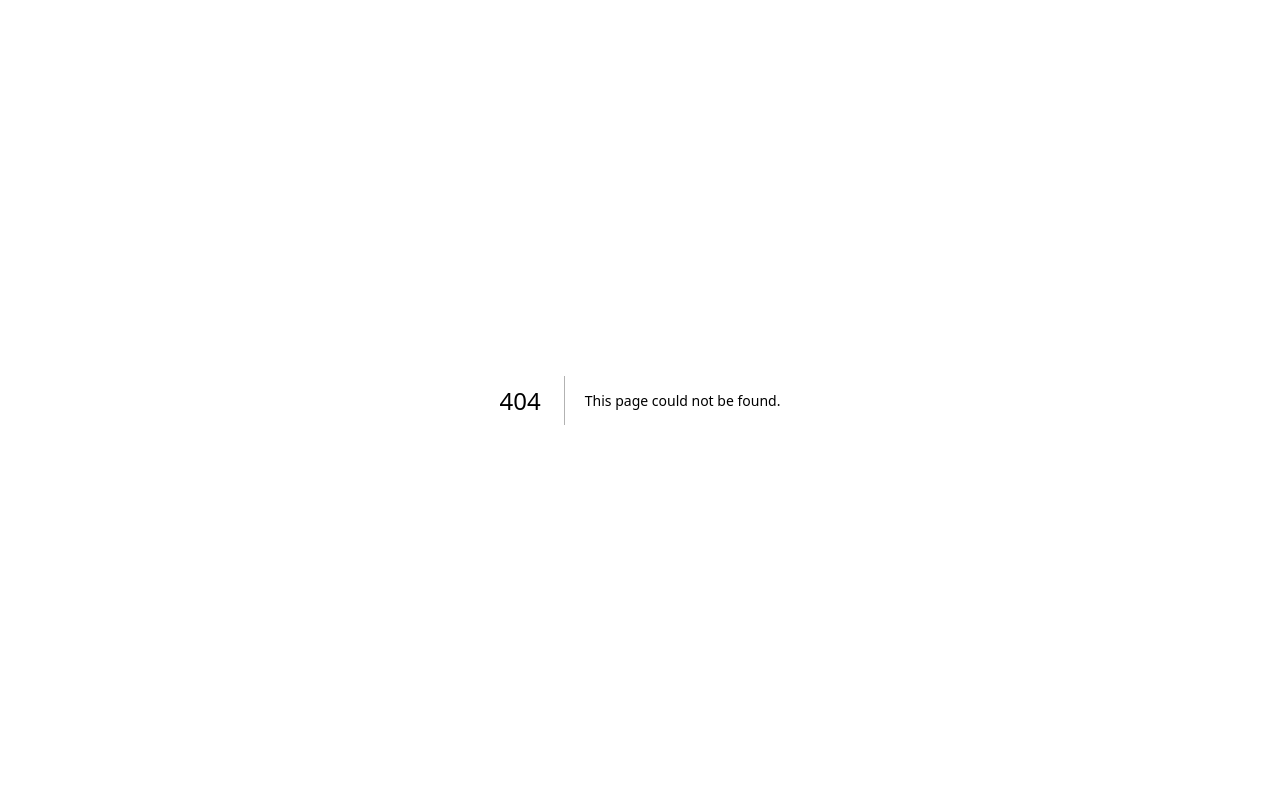
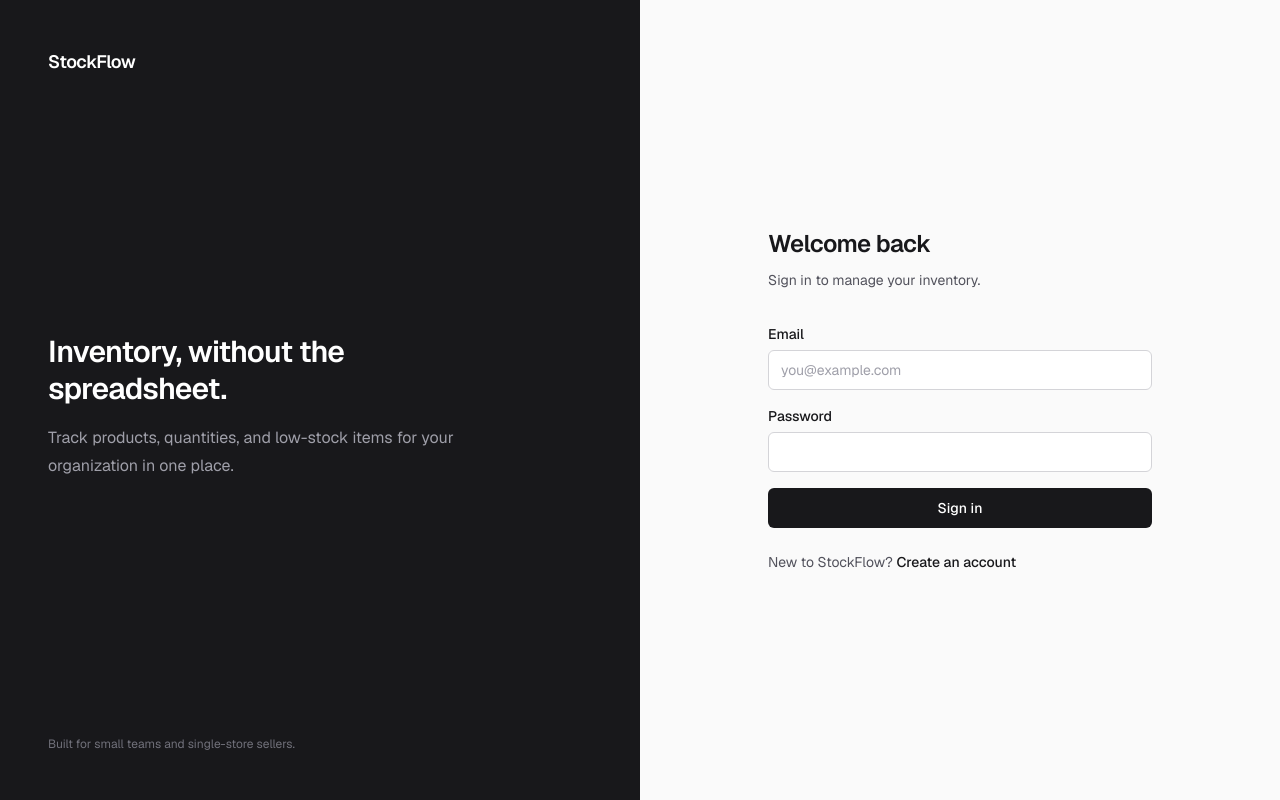
Before and after one commit to MukulPretham/wexa, a Next.js app: page /login in a window 1280 px wide. Before the commit this address had no page. Built offline with nearby package versions, Linux system fonts and the light colour scheme; no server answers.

Commit message:
feat(auth): implement login, logout and session cookie handling
Email/password login with a generic failure message, constant-time comparison for unknown accounts, session rotation on login, and logout that revokes the database session before clearing the cookie.

```diff
--- a/src/app/(app)/dashboard/page.tsx
+++ b/src/app/(app)/dashboard/page.tsx
@@ -1,15 +1,31 @@
+import { logoutAction } from "@/app/(auth)/actions";
+import { Button } from "@/components/ui/button";
+
 export default function DashboardPage() {
   return (
-    <main className="flex min-h-screen flex-1 items-center justify-center px-6">
+    <div className="flex min-h-screen flex-1 flex-col">
+      <header className="flex h-16 items-center justify-between border-b border-zinc-200 bg-white px-6">
+        <span className="text-sm font-semibold tracking-tight text-zinc-900">
+          StockFlow
+        </span>
+        <form action={logoutAction}>
+          <Button type="submit" variant="secondary" size="sm">
+            Log out
+          </Button>
+        </form>
+      </header>
+
+      <main className="flex flex-1 items-center justify-center px-6">
         <div className="max-w-md text-center">
           <h1 className="text-2xl font-semibold tracking-tight text-zinc-900">
             Dashboard
           </h1>
           <p className="mt-2 text-sm leading-6 text-zinc-600">
-          Your organization is ready. Product management and inventory metrics
-          are on the way.
+            Your organization is ready. Product management and inventory
+            metrics are on the way.
           </p>
         </div>
       </main>
+    </div>
   );
 }
--- a/src/app/(auth)/actions.ts
+++ b/src/app/(auth)/actions.ts
@@ -3,13 +3,23 @@
 import { redirect } from "next/navigation";
 import { z } from "zod";
 import { prisma } from "@/lib/db";
-import { createUserSession, hashPassword } from "@/lib/auth";
-import { signupSchema } from "@/lib/validation/auth";
+import {
+  createUserSession,
+  destroySession,
+  hashPassword,
+  verifyPassword,
+} from "@/lib/auth";
+import { loginSchema, signupSchema } from "@/lib/validation/auth";
 
 export type AuthFormState = {
   error?: string;
   fieldErrors?: Record<string, string[] | undefined>;
 } | null;
+
+// Compared against when the email does not exist, so a failed login takes a
+// similar amount of time whether or not the account is registered.
+const DUMMY_PASSWORD_HASH =
+  "$2b$10$LDQsA9salne.iIAeRH5D1.AHlUcAWvyq1Tjne0l3.WS/OrnN7YyYi";
 
 export async function signupAction(
   _prevState: AuthFormState,
@@ -69,3 +79,39 @@ export async function signupAction(
   await createUserSession(userId);
   redirect("/dashboard");
 }
+
+export async function loginAction(
+  _prevState: AuthFormState,
+  formData: FormData,
+): Promise<AuthFormState> {
+  const parsed = loginSchema.safeParse({
+    email: formData.get("email"),
+    password: formData.get("password"),
+  });
+
+  if (!parsed.success) {
+    return { fieldErrors: z.flattenError(parsed.error).fieldErrors };
+  }
+
+  const { email, password } = parsed.data;
+  const user = await prisma.user.findUnique({ where: { email } });
+
+  if (!user) {
+    await verifyPassword(password, DUMMY_PASSWORD_HASH);
+    return { error: "Invalid email or password." };
+  }
+
+  const passwordMatches = await verifyPassword(password, user.passwordHash);
+
+  if (!passwordMatches) {
+    return { error: "Invalid email or password." };
+  }
+
+  await createUserSession(user.id);
+  redirect("/dashboard");
+}
+
+export async function logoutAction(): Promise<void> {
+  await destroySession();
+  redirect("/login");
+}
--- /dev/null
+++ b/src/app/(auth)/login/login-form.tsx
@@ -0,0 +1,55 @@
+"use client";
+
+import { useActionState } from "react";
+import { Button } from "@/components/ui/button";
+import { Field, FormError } from "@/components/ui/field";
+import { Input } from "@/components/ui/input";
+import { loginAction, type AuthFormState } from "../actions";
+
+const initialState: AuthFormState = null;
+
+export function LoginForm() {
+  const [state, formAction, pending] = useActionState(
+    loginAction,
+    initialState,
+  );
+
+  const fieldErrors = state?.fieldErrors;
+
+  return (
+    <form action={formAction} className="space-y-4" noValidate>
+      <FormError message={state?.error} />
+
+      <Field label="Email" htmlFor="email" error={fieldErrors?.email?.[0]}>
+        <Input
+          id="email"
+          name="email"
+          type="email"
+          autoComplete="email"
+          placeholder="you@example.com"
+          aria-invalid={Boolean(fieldErrors?.email)}
+          required
+        />
+      </Field>
+
+      <Field
+        label="Password"
+        htmlFor="password"
+        error={fieldErrors?.password?.[0]}
+      >
+        <Input
+          id="password"
+          name="password"
+          type="password"
+          autoComplete="current-password"
+          aria-invalid={Boolean(fieldErrors?.password)}
+          required
+        />
+      </Field>
+
+      <Button type="submit" className="w-full" disabled={pending}>
+        {pending ? "Signing in..." : "Sign in"}
+      </Button>
+    </form>
+  );
+}
--- /dev/null
+++ b/src/app/(auth)/login/page.tsx
@@ -0,0 +1,34 @@
+import type { Metadata } from "next";
+import Link from "next/link";
+import { LoginForm } from "./login-form";
+
+export const metadata: Metadata = {
+  title: "Sign in — StockFlow",
+};
+
+export default function LoginPage() {
+  return (
+    <div>
+      <h1 className="text-2xl font-semibold tracking-tight text-zinc-900">
+        Welcome back
+      </h1>
+      <p className="mt-2 text-sm leading-6 text-zinc-600">
+        Sign in to manage your inventory.
+      </p>
+
+      <div className="mt-8">
+        <LoginForm />
+      </div>
+
+      <p className="mt-6 text-sm text-zinc-600">
+        New to StockFlow?{" "}
+        <Link
+          href="/signup"
+          className="font-medium text-zinc-900 underline-offset-4 hover:underline"
+        >
+          Create an account
+        </Link>
+      </p>
+    </div>
+  );
+}
--- a/src/lib/validation/auth.ts
+++ b/src/lib/validation/auth.ts
@@ -25,3 +25,14 @@ export const signupSchema = z
   });
 
 export type SignupInput = z.infer<typeof signupSchema>;
+
+export const loginSchema = z.object({
+  email: z
+    .string()
+    .trim()
+    .toLowerCase()
+    .email("Enter a valid email address."),
+  password: z.string().min(1, "Enter your password."),
+});
+
+export type LoginInput = z.infer<typeof loginSchema>;
```
Lines whose indentation alone changed are shown as unchanged.
